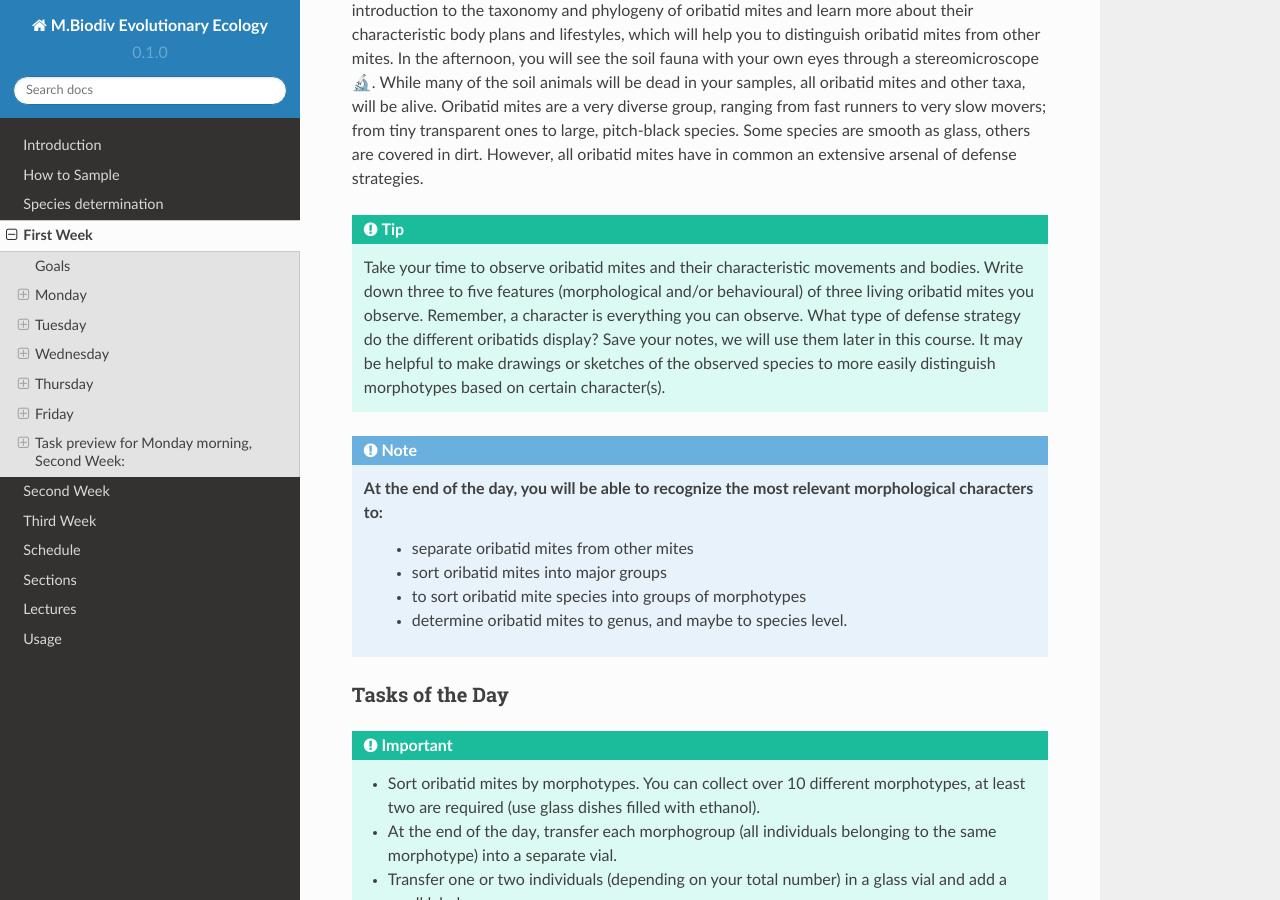
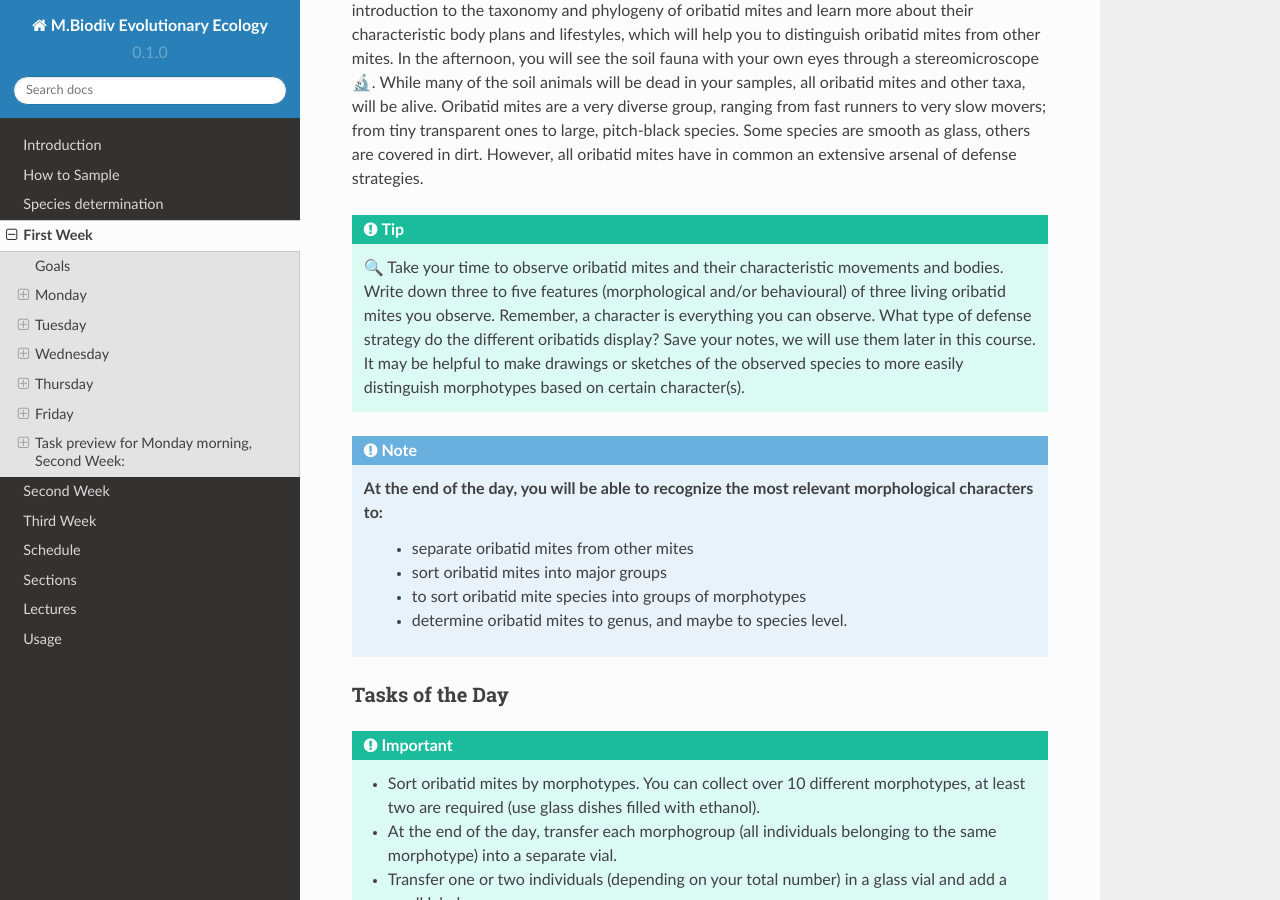
Before and after one commit to bheimbu/evolutionary_ecology, a Sphinx documentation site: the page built from docs/source/first_week.rst, in a window 1280 px wide and 900 px high, scrolled down 974 px. Built offline with Sphinx 7.4.7 and the Read the Docs theme 2.0.0, drawn with Linux system fonts in a browser that asks for light colours.

```diff
--- a/docs/source/first_week.rst
+++ b/docs/source/first_week.rst
@@ -27,7 +27,7 @@ You will also receive an introduction to the taxonomy and phylogeny of oribatid
 In the afternoon, you will see the soil fauna with your own eyes through a stereomicroscope🔬. While many of the soil animals will be dead in your samples, all oribatid mites and other taxa, will be alive. Oribatid mites are a very diverse group, ranging from fast runners to very slow movers; from tiny transparent ones to large, pitch-black species. Some species are smooth as glass, others are covered in dirt. However, all oribatid mites have in common an extensive arsenal of defense strategies.
 
 .. tip::
-   Take your time to observe oribatid mites and their characteristic movements and bodies. Write down three to five features (morphological and/or behavioural) of three living oribatid mites you observe. Remember, a character is everything you can observe. What type of defense strategy do the different oribatids display? Save your notes, we will use them later in this course. It may be helpful to make drawings or sketches of the observed species to more easily distinguish morphotypes based on certain character(s).
+  🔍 Take your time to observe oribatid mites and their characteristic movements and bodies. Write down three to five features (morphological and/or behavioural) of three living oribatid mites you observe. Remember, a character is everything you can observe. What type of defense strategy do the different oribatids display? Save your notes, we will use them later in this course. It may be helpful to make drawings or sketches of the observed species to more easily distinguish morphotypes based on certain character(s).
 
 .. note::
   **At the end of the day, you will be able to recognize the most relevant morphological characters to:**
```
